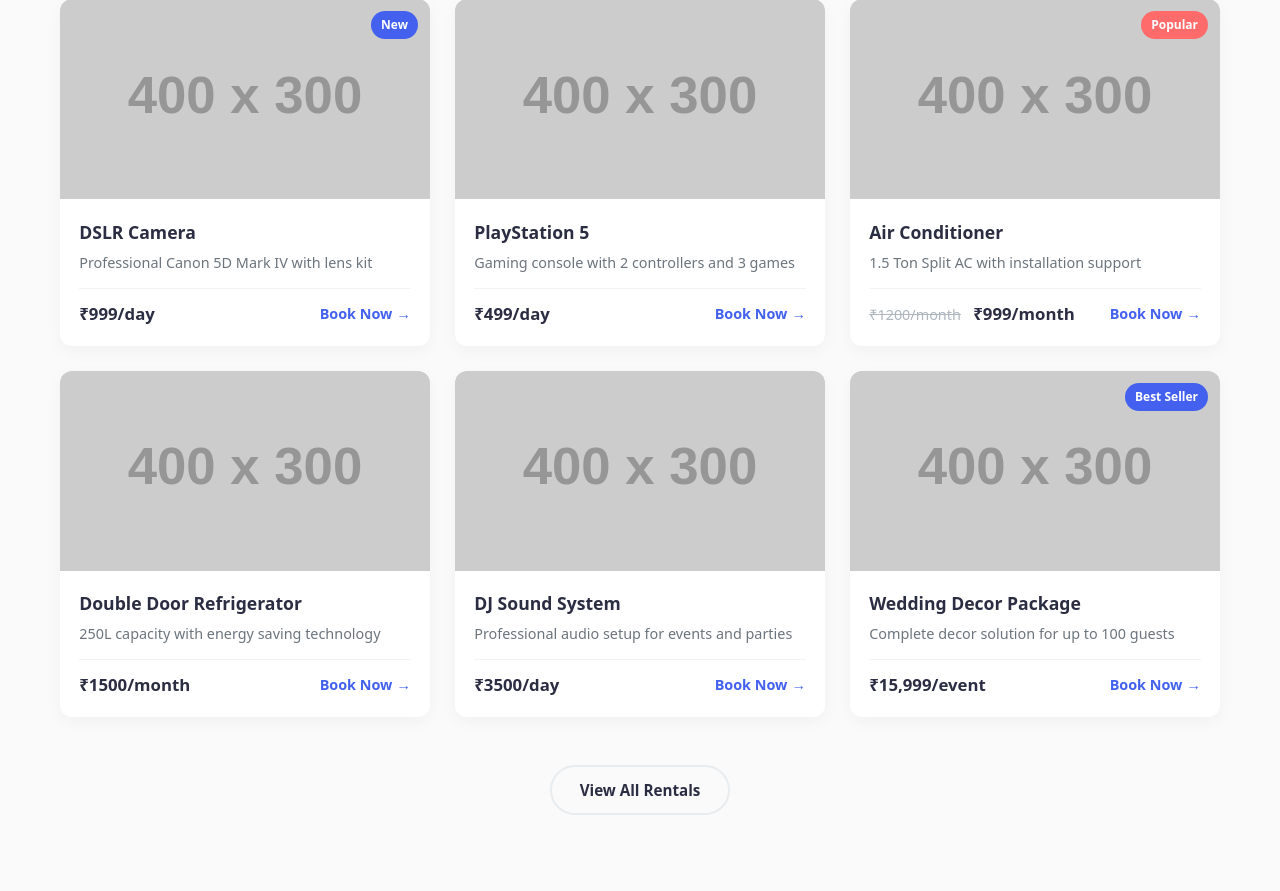
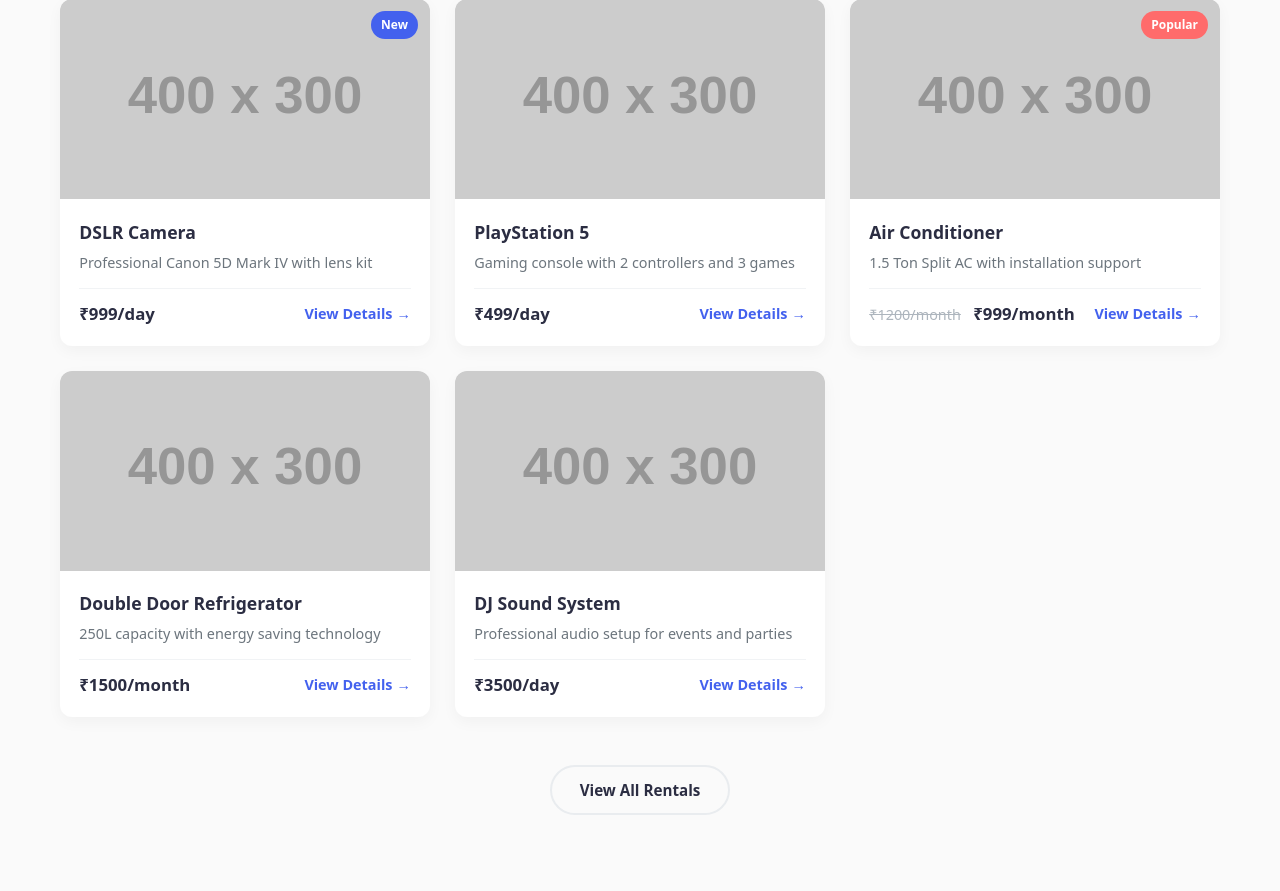
Before and after one commit to igmansvi/Quick-Gear, a PHP site: page / in a window 1280 px wide. Shown: the part 971-1862 px from the top of the page. Run offline with PHP 8.4, Linux system fonts and the light colour scheme; grey boxes labelled with a size stand in for pictures from a placeholder-image service; some libraries are stand-ins or nearby versions.

Commit message:
updated redirecting feature

```diff
--- a/components/main.php
+++ b/components/main.php
@@ -33,7 +33,7 @@
                     <p>Professional Canon 5D Mark IV with lens kit</p>
                     <div class="product-meta">
                         <span class="price">₹999/day</span>
-                        <a href="#" class="details-link">Book Now</a>
+                        <a href="browse.php?id=1" class="details-link">View Details</a>
                     </div>
                 </div>
             </div>
@@ -47,7 +47,7 @@
                     <p>Gaming console with 2 controllers and 3 games</p>
                     <div class="product-meta">
                         <span class="price">₹499/day</span>
-                        <a href="#" class="details-link">Book Now</a>
+                        <a href="browse.php?id=2" class="details-link">View Details</a>
                     </div>
                 </div>
             </div>
@@ -63,7 +63,7 @@
                     <p>1.5 Ton Split AC with installation support</p>
                     <div class="product-meta">
                         <span class="price"><span class="original">₹1200/month</span> ₹999/month</span>
-                        <a href="#" class="details-link">Book Now</a>
+                        <a href="browse.php?id=3" class="details-link">View Details</a>
                     </div>
                 </div>
             </div>
@@ -77,7 +77,7 @@
                     <p>250L capacity with energy saving technology</p>
                     <div class="product-meta">
                         <span class="price">₹1500/month</span>
-                        <a href="#" class="details-link">Book Now</a>
+                        <a href="browse.php?id=4" class="details-link">View Details</a>
                     </div>
                 </div>
             </div>
@@ -92,23 +92,7 @@
                     <p>Professional audio setup for events and parties</p>
                     <div class="product-meta">
                         <span class="price">₹3500/day</span>
-                        <a href="#" class="details-link">Book Now</a>
-                    </div>
-                </div>
-            </div>
-
-            <div class="product-item" data-category="tools">
-                <div class="product-image">
-                    <img src="https://placehold.co/400x300/2b2d42/ffffff?text=Wedding+Decor+Kit"
-                        alt="Wedding Decor Kit">
-                    <span class="badge">Best Seller</span>
-                </div>
-                <div class="product-details">
-                    <h3>Wedding Decor Package</h3>
-                    <p>Complete decor solution for up to 100 guests</p>
-                    <div class="product-meta">
-                        <span class="price">₹15,999/event</span>
-                        <a href="#" class="details-link">Book Now</a>
+                        <a href="browse.php?id=5" class="details-link">View Details</a>
                     </div>
                 </div>
             </div>
```
Also changed, not shown: browse.php (+16 -3 lines).
